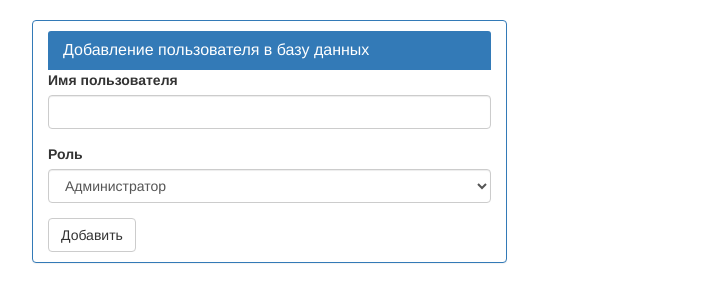
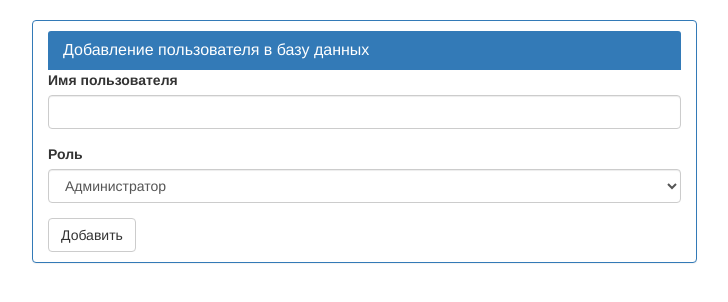
Before and after one commit to idisin91/flask_mpei, a Flask app: page /adduser in a window 1280 px wide. Shown: the part 52-354 px from the top of the page, without its empty margins (38-766 px from the left). Run offline with Flask 2, Linux system fonts and the light colour scheme; some libraries are stand-ins or nearby versions.

Commit message:
osx fixes

```diff
--- a/app/templates/adduser.html
+++ b/app/templates/adduser.html
@@ -4,7 +4,7 @@
 {% block title %}Добавить пользователя{% endblock %}
 
 {% block page_content %}
-    <article class="panel panel-primary col-md-5 align-center">
+    <article class="panel panel-primary col-md-7 align-center">
     <p> </p>
      <div class="panel-heading">
          <h2 class="panel-title">Добавление пользователя в базу данных</h2>
```
